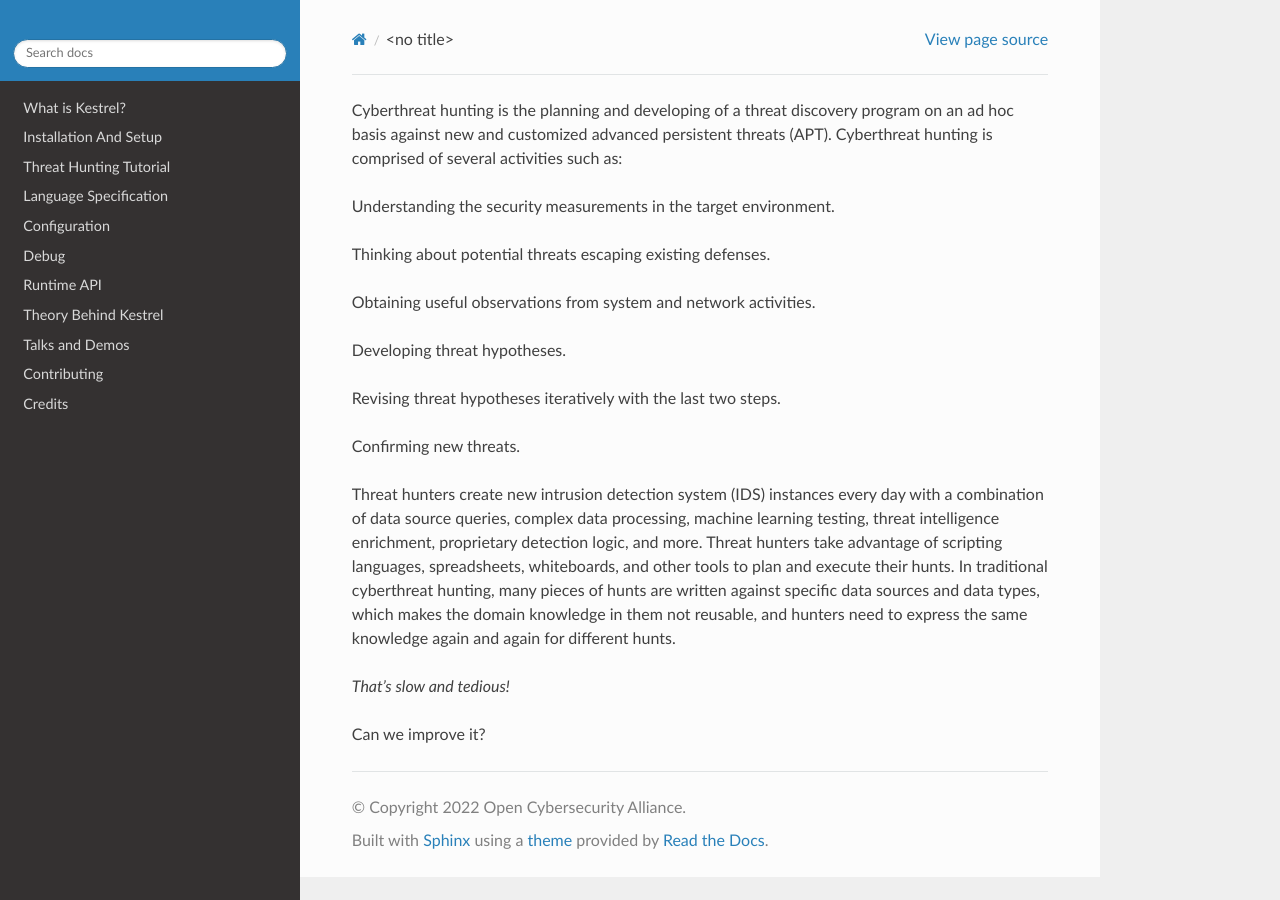
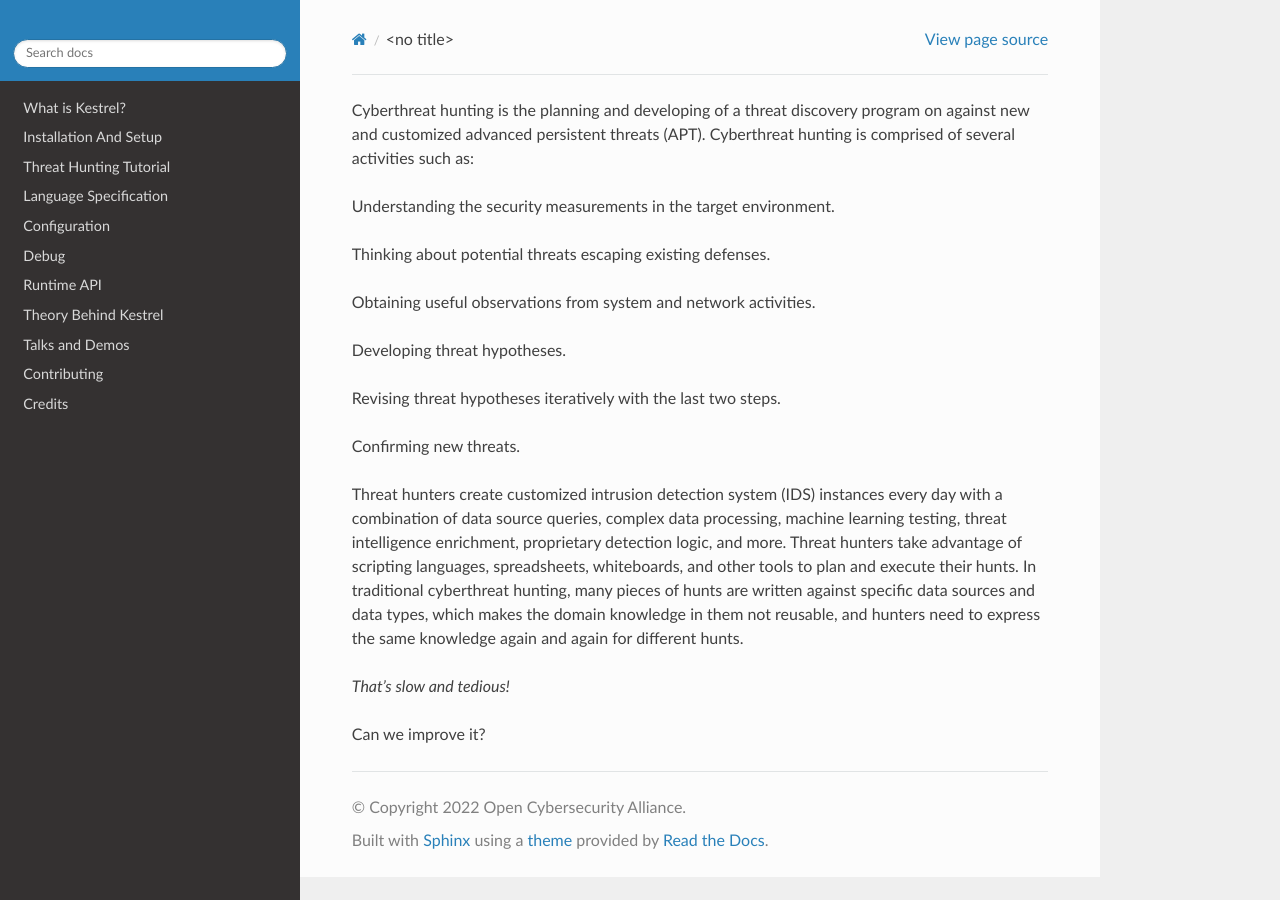
Before and after one commit to opencybersecurityalliance/kestrel-lang, a Sphinx documentation site: the page built from docs/overview/hunting.rst, in a window 1280 px wide. Built offline with Sphinx 7.4.7 and the Read the Docs theme 2.0.0, drawn with Linux system fonts in a browser that asks for light colours.

Commit message:
minor update in doc:overview

```diff
--- a/docs/overview/hunting.rst
+++ b/docs/overview/hunting.rst
@@ -1,6 +1,6 @@
 Cyberthreat hunting is the planning and developing of a threat discovery
-program on an ad hoc basis against new and customized advanced persistent
-threats (APT). Cyberthreat hunting is comprised of several activities such as:
+program on against new and customized advanced persistent threats (APT).
+Cyberthreat hunting is comprised of several activities such as:
 
 #. Understanding the security measurements in the target environment.
 #. Thinking about potential threats escaping existing defenses.
@@ -9,15 +9,15 @@ threats (APT). Cyberthreat hunting is comprised of several activities such as:
 #. Revising threat hypotheses iteratively with the last two steps.
 #. Confirming new threats.
 
-Threat hunters create new intrusion detection system (IDS) instances every day
-with a combination of data source queries, complex data processing, machine
-learning testing, threat intelligence enrichment, proprietary detection logic,
-and more. Threat hunters take advantage of scripting languages, spreadsheets,
-whiteboards, and other tools to plan and execute their hunts. In traditional
-cyberthreat hunting, many pieces of hunts are written against specific data
-sources and data types, which makes the domain knowledge in them not reusable,
-and hunters need to express the same knowledge again and again for different
-hunts.
+Threat hunters create customized intrusion detection system (IDS) instances
+every day with a combination of data source queries, complex data processing,
+machine learning testing, threat intelligence enrichment, proprietary detection
+logic, and more. Threat hunters take advantage of scripting languages,
+spreadsheets, whiteboards, and other tools to plan and execute their hunts. In
+traditional cyberthreat hunting, many pieces of hunts are written against
+specific data sources and data types, which makes the domain knowledge in them
+not reusable, and hunters need to express the same knowledge again and again
+for different hunts.
 
 *That's slow and tedious!*
 
```
